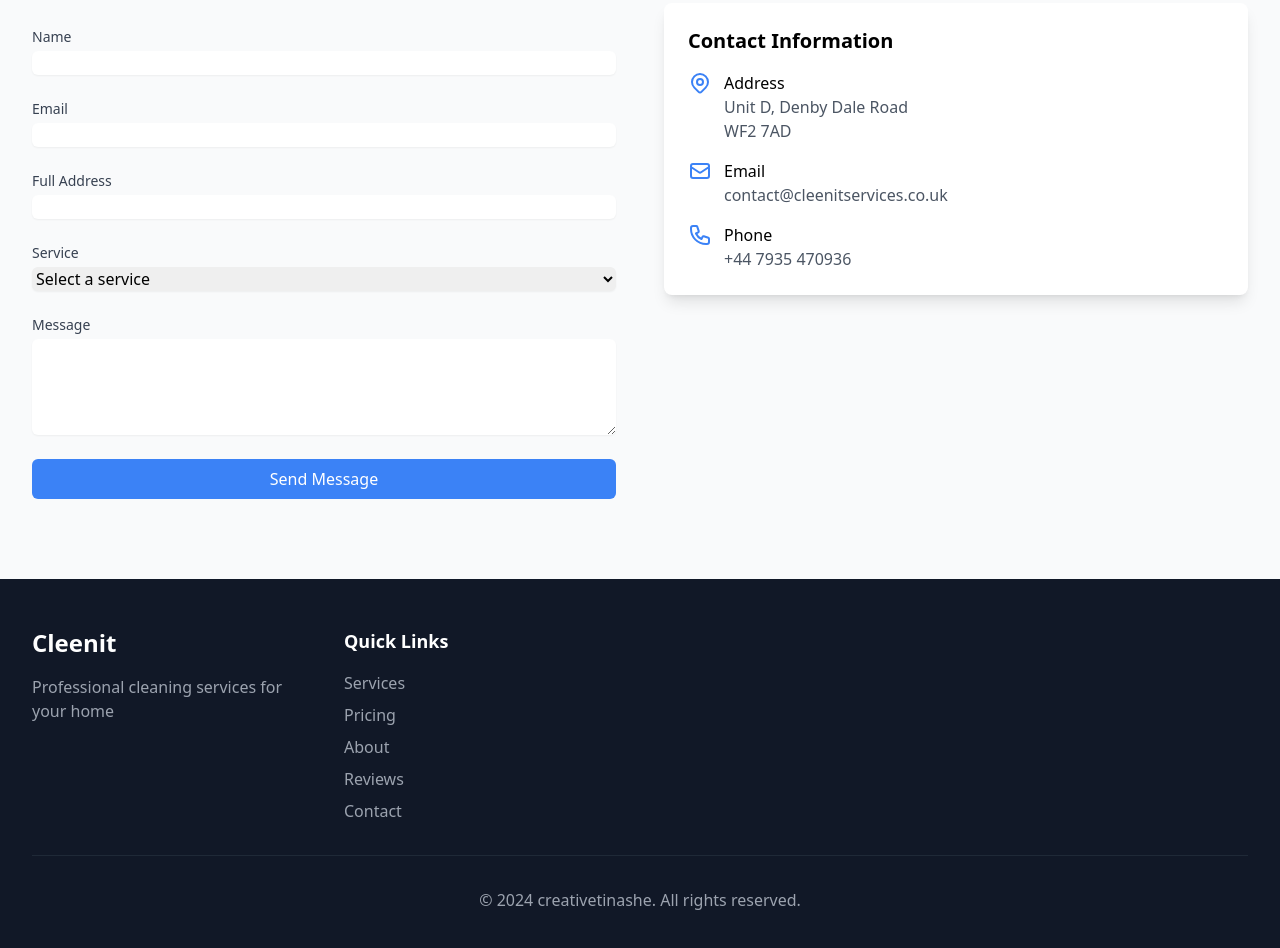
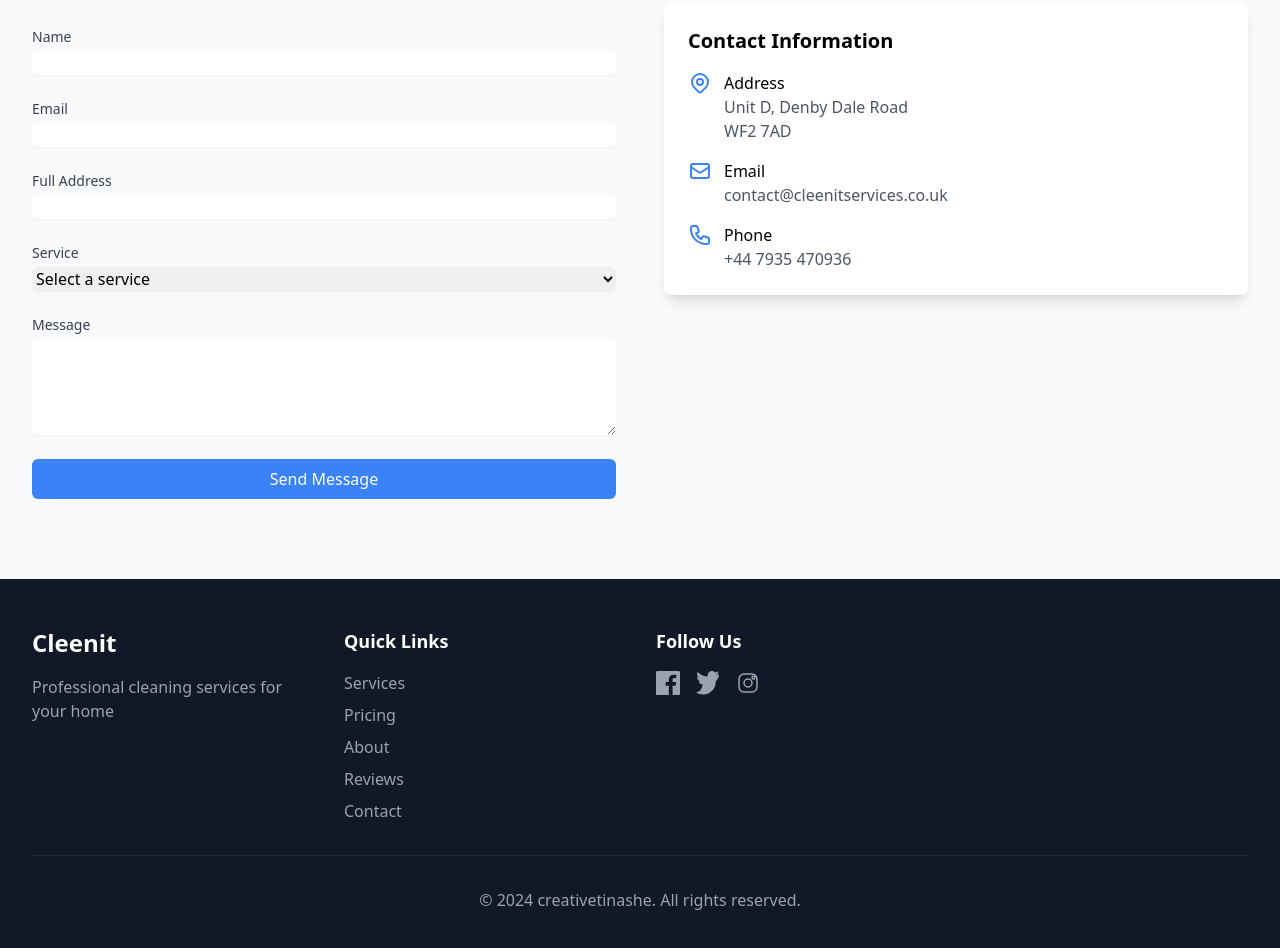
Before and after one commit to tinashemahwenda/cleaning-services, a plain HTML site: page index.html in a window 1280 px wide. Shown: the part 3270-4218 px from the top of the page. Drawn offline with nearby package versions, Linux system fonts and the light colour scheme.

Commit message:
Added social media links

```diff
--- a/index.html
+++ b/index.html
@@ -433,6 +433,25 @@
                         <li><a href="#contact" class="text-gray-400 hover:text-white">Contact</a></li>
                     </ul>
                 </div>
+                <!-- Social Media Links -->
+                <div>
+                    <h4 class="text-lg font-semibold mb-4">Follow Us</h4>
+                    <div class="flex space-x-4">
+                        <a href="https://facebook.com" target="_blank" rel="noopener" aria-label="Facebook" class="text-gray-400 hover:text-white">
+                            <svg class="w-6 h-6" fill="currentColor" viewBox="0 0 24 24"><path d="M22.675 0h-21.35C.595 0 0 .592 0 1.326v21.348C0 23.408.595 24 1.325 24h11.495v-9.294H9.692v-3.622h3.128V8.413c0-3.1 1.893-4.788 4.659-4.788 1.325 0 2.463.099 2.797.143v3.24l-1.918.001c-1.504 0-1.797.715-1.797 1.763v2.313h3.587l-.467 3.622h-3.12V24h6.116C23.406 24 24 23.408 24 22.674V1.326C24 .592 23.406 0 22.675 0"/></svg>
+                        </a>
+                        <a href="https://twitter.com" target="_blank" rel="noopener" aria-label="Twitter" class="text-gray-400 hover:text-white">
+                            <!-- Twitter bird SVG -->
+                            <svg class="w-6 h-6" fill="currentColor" viewBox="0 0 24 24">
+                                <path d="M23 3a10.9 10.9 0 01-3.14 1.53A4.48 4.48 0 0022.4.36a9.09 9.09 0 01-2.88 1.1A4.52 4.52 0 0016.11 0c-2.5 0-4.52 2.02-4.52 4.52 0 .35.04.7.11 1.03C7.69 5.4 4.07 3.67 1.64.9c-.38.65-.6 1.4-.6 2.2 0 1.52.77 2.86 1.94 3.65A4.48 4.48 0 01.96 6v.06c0 2.13 1.52 3.91 3.54 4.31-.37.1-.76.16-1.16.16-.28 0-.55-.03-.81-.08.55 1.7 2.16 2.94 4.07 2.97A9.05 9.05 0 010 21.54a12.8 12.8 0 006.92 2.03c8.3 0 12.85-6.87 12.85-12.85 0-.2 0-.39-.01-.58A9.22 9.22 0 0023 3z"/>
+                            </svg>
+                        </a>
+                        <a href="https://instagram.com" target="_blank" rel="noopener" aria-label="Instagram" class="text-gray-400 hover:text-white">
+                            <!-- Instagram new logo -->
+                            <svg class="w-6 h-6" fill="none" stroke="currentColor" stroke-width="1.5" viewBox="0 0 24 24"><rect width="18" height="18" x="3" y="3" rx="5"/><circle cx="12" cy="12" r="4"/><circle cx="17.5" cy="6.5" r="1.5"/></svg>
+                        </a>
+                    </div>
+                </div>
             </div>
             <div class="mt-8 pt-8 border-t border-gray-800 text-center">
                 <p class="text-gray-400">&copy; 2024 creativetinashe. All rights reserved.</p>
```
Also changed, not shown: images/x-logo.png (added).
